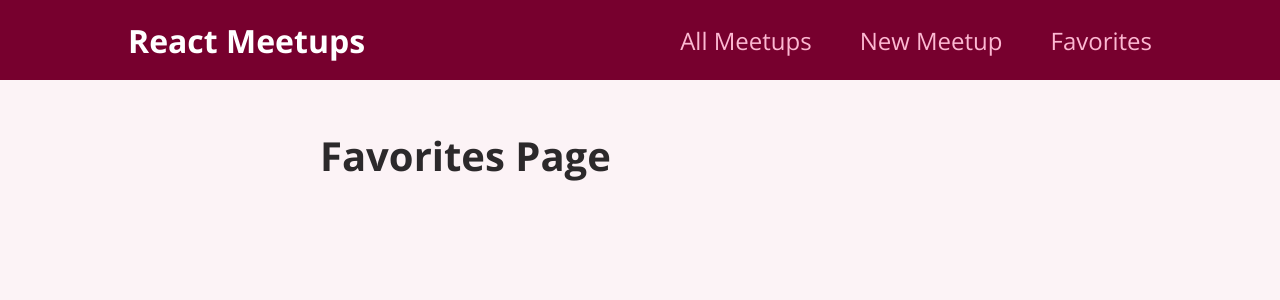
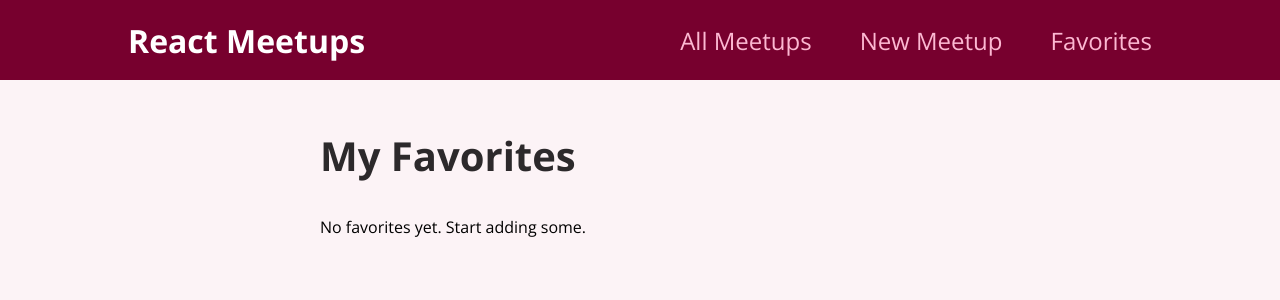
Before and after one commit to fpigeonjr/nextjs-course, a React (Create React App) app: page /favorites in a window 1280 px wide. Shown: the top 300 px of the page. Built offline with nearby package versions, Linux system fonts and the light colour scheme.

Commit message:
adds favorites to fav page

```diff
--- a/src/pages/favorites.js
+++ b/src/pages/favorites.js
@@ -1,3 +1,24 @@
-export default function FavoritesPage() {
-  return <h1>Favorites Page</h1>
+import { useContext } from 'react'
+import MeetupList from '../components/meetups/meetupList'
+import FavoritesContext from '../store/favorites-context'
+
+function FavoritesPage() {
+  const favoritesCtx = useContext(FavoritesContext)
+
+  let content
+
+  if (favoritesCtx.totalFavorites === 0) {
+    content = <p>No favorites yet. Start adding some.</p>
+  } else {
+    content = <MeetupList meetups={favoritesCtx.favorites} />
+  }
+
+  return (
+    <section>
+      <h1>My Favorites</h1>
+      {content}
+    </section>
+  )
 }
+
+export default FavoritesPage
--- a/src/store/favorites-context.js
+++ b/src/store/favorites-context.js
@@ -28,7 +28,7 @@ export function FavoritesContextProvider(props) {
   }
 
   const context = {
-    fovorites: userFavorites,
+    favorites: userFavorites,
     totalFavorites: userFavorites.length,
     addFavorite: addFavoriteHandler,
     removeFavorite: removeFavoriteHandler,
```
